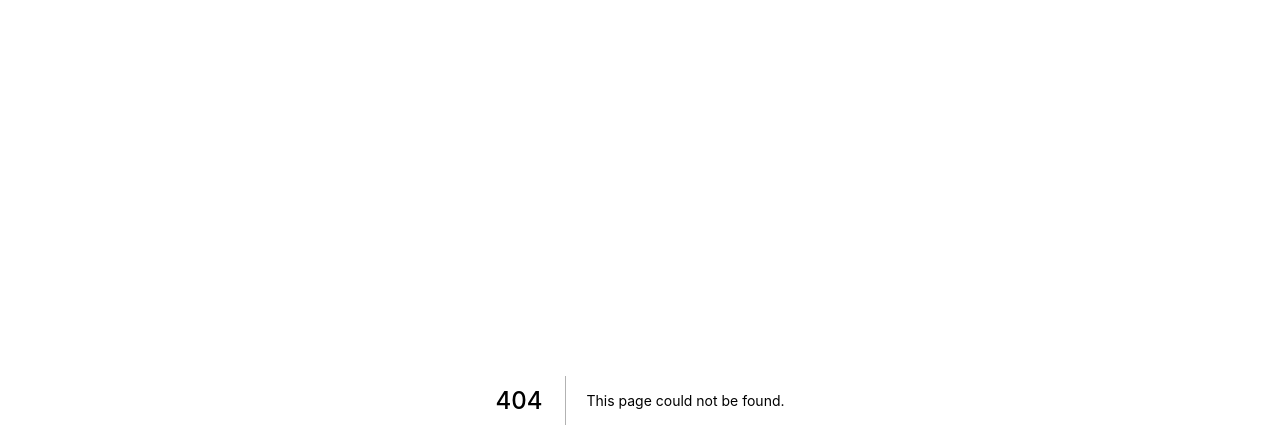
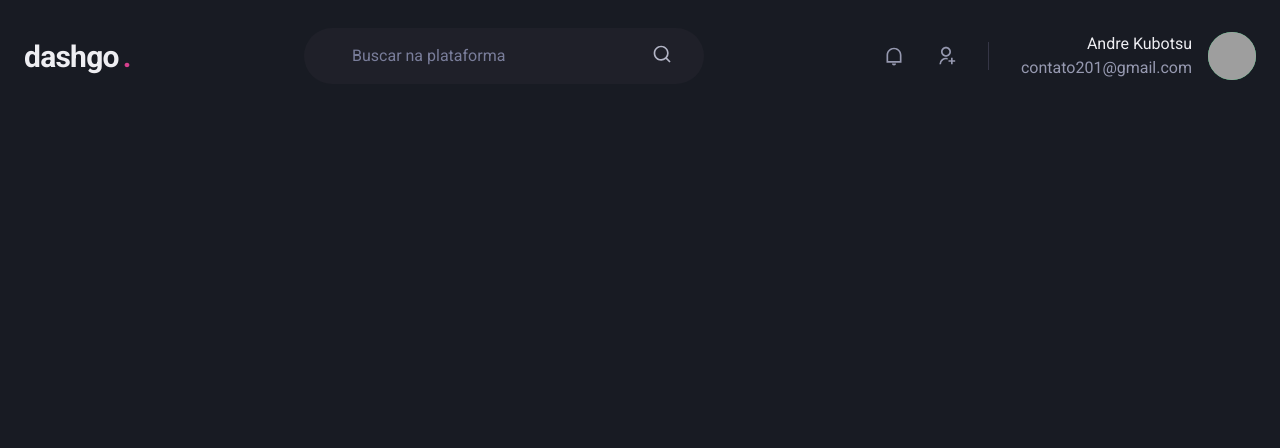
Before and after one commit to andrekubotsu/next-chakra-dashgo, a Next.js app: page /dashboard in a window 1280 px wide. Before the commit this address had no page. Shown: the top 448 px of the page. Built offline with nearby package versions, Linux system fonts and the light colour scheme; grey boxes are pictures that could not be loaded.

Commit message:
header componentization

```diff
--- a/package.json
+++ b/package.json
@@ -15,7 +15,8 @@
     "framer-motion": "^5.5.5",
     "next": "12.0.7",
     "react": "17.0.2",
-    "react-dom": "17.0.2"
+    "react-dom": "17.0.2",
+    "react-icons": "^4.3.1"
   },
   "devDependencies": {
     "@types/node": "^17.0.0",
--- /dev/null
+++ b/src/components/Header.tsx
@@ -0,0 +1,67 @@
+import { Flex, Text, Input, Icon, HStack, Box, Avatar } from "@chakra-ui/react";
+import { RiSearchLine, RiNotificationLine, RiUserAddLine } from "react-icons/ri";
+
+export function Header() {
+  return (
+    <Flex
+      as="header"
+      w="100%"
+      maxWidth={1480}
+      h="20"
+      mx="auto"
+      mt="4"
+      px="6"
+      align="center"
+    >
+      <Text fontSize="3xl" fontWeight="bold" letterSpacing="tight" w="64">
+        dashgo
+        <Text as="span" ml="1" color="pink.500">
+          .
+        </Text>
+      </Text>
+
+      <Flex
+        as="label"
+        flex="1"
+        py="4"
+        px="8"
+        ml="6"
+        maxWidth={400}
+        alignSelf="center"
+        color="gray.200"
+        position="relative"
+        bg="gray.800"
+        borderRadius="full"
+      >
+        <Input
+          color="gray.50"
+          variant="unstyled"
+          px="4"
+          mr="4"
+          placeholder="Buscar na plataforma"
+          _placeholder={{ color: "gray.400" }}
+        />
+        <Icon as={RiSearchLine} fontSize="20" />
+      </Flex>
+
+      <Flex
+        align="center"
+        ml="auto"
+      >
+        <HStack spacing="8" mx="8" pr="8" py="1" color="gray.300" borderRightWidth={1} borderColor="gray.700">
+          <Icon as={RiNotificationLine} fontSize="20" />
+          <Icon as={RiUserAddLine} fontSize="20" />
+        </HStack>
+
+
+        <Flex align="center">
+          <Box mr="4" textAlign="right">
+            <Text>Andre Kubotsu</Text>
+            <Text color="gray.300">contato201@gmail.com</Text>
+          </Box>
+          <Avatar size="md" name="Andre Kubotsu" src="https://github.com/andrekubotsu.png"/>
+        </Flex>
+      </Flex>
+    </Flex>
+  );
+}
--- /dev/null
+++ b/src/pages/dashboard.tsx
@@ -0,0 +1,5 @@
+import { Header } from "../components/Header";
+
+export default function Dashboard() {
+  return <Header></Header>;
+}
```
Also changed, not shown: 1 other file (tests, documents, lock files or other folders).
